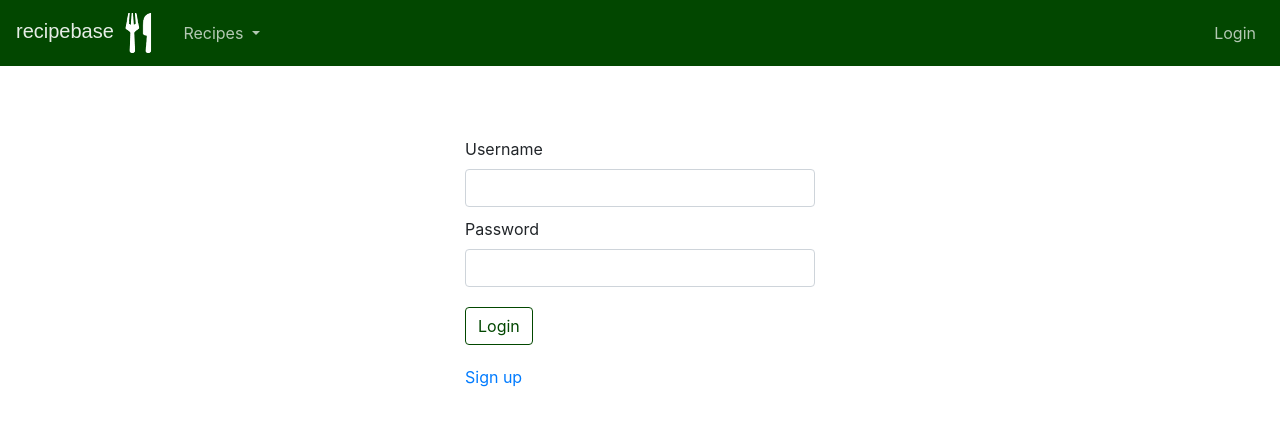
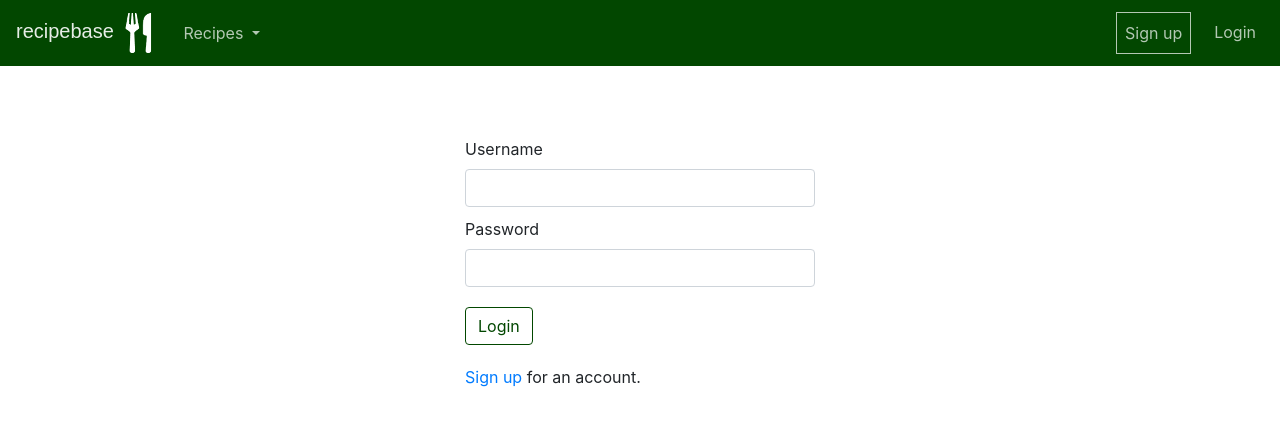
Before and after one commit to ilarijn/recipebase, a Flask app: page /auth/login in a window 1280 px wide. Shown: the top 426 px of the page. Run offline with Flask 2, Linux system fonts and the light colour scheme; some libraries are stand-ins or nearby versions.

Commit message:
Update search view and layout

```diff
--- a/application/recipes/models.py
+++ b/application/recipes/models.py
@@ -32,7 +32,7 @@ class Recipe(db.Model):
 
     @staticmethod
     def search_by_term(recipe, ingredient, category, term):
-        query = ("SELECT DISTINCT Recipe.name, Recipe.account_name, Recipe.id FROM Recipe "
+        query = ("SELECT DISTINCT Recipe.name, Recipe.account_name, Recipe.id, Recipe.account_id FROM Recipe "
                  "LEFT JOIN Recipe_Ingredient ON Recipe_Ingredient.recipe_id = Recipe.id "
                  "LEFT JOIN Ingredient ON Ingredient.id = Recipe_Ingredient.ingredient_id "
                  "WHERE ")
@@ -62,6 +62,6 @@ class Recipe(db.Model):
         response = []
         for row in res:
             response.append(
-                {"name": row[0], "account_name": row[1], "id": row[2]})
+                {"name": row[0], "account_name": row[1], "id": row[2], "account_id": row[3]})
 
         return response
--- a/application/templates/auth/loginform.html
+++ b/application/templates/auth/loginform.html
@@ -39,7 +39,7 @@
       </div>
       <div class="row justify-content-md-center" style="margin-top: 20px;">
             <div class="col col-lg-4">
-                  <p><a href="{{ url_for('auth_signup') }}">Sign up</a></p>
+                  <p><a href="{{ url_for('auth_signup') }}">Sign up</a> for an account.</p>
             </div>
       </div>
 
--- a/application/templates/layout.html
+++ b/application/templates/layout.html
@@ -62,6 +62,7 @@
                 </div>
             </li>
             {% else %}
+            <li class="nav-item" style="border: solid 1px; border-color: rgba(255,255,255,.7); margin-right: 15px;"><a class="nav-link" href="{{ url_for('auth_signup') }}">Sign up</a></li>
             <li class="nav-item"><a class="nav-link" href="{{ url_for('auth_login') }}">Login</a></li>
             {% endif %}
         </ul>
--- a/application/templates/recipes/search.html
+++ b/application/templates/recipes/search.html
@@ -11,7 +11,8 @@
         <div class="col-md-auto">
             <form method="POST" action="{{ url_for('recipes_search') }}" id="sform">
                 <div class="input-group">
-                    <input class="col-12 form-control" type="text" name="search" id="stext" placeholder="" aria-label="Search">
+                    <input class="col-12 form-control" type="text" name="search" id="stext" placeholder=""
+                        aria-label="Search">
                     <button name="search_button" type="submit" class="btn btn-outline-primary">Search</button>
                 </div>
 
```
Also changed, not shown: application/recipes/views.py (+7 -7 lines).
